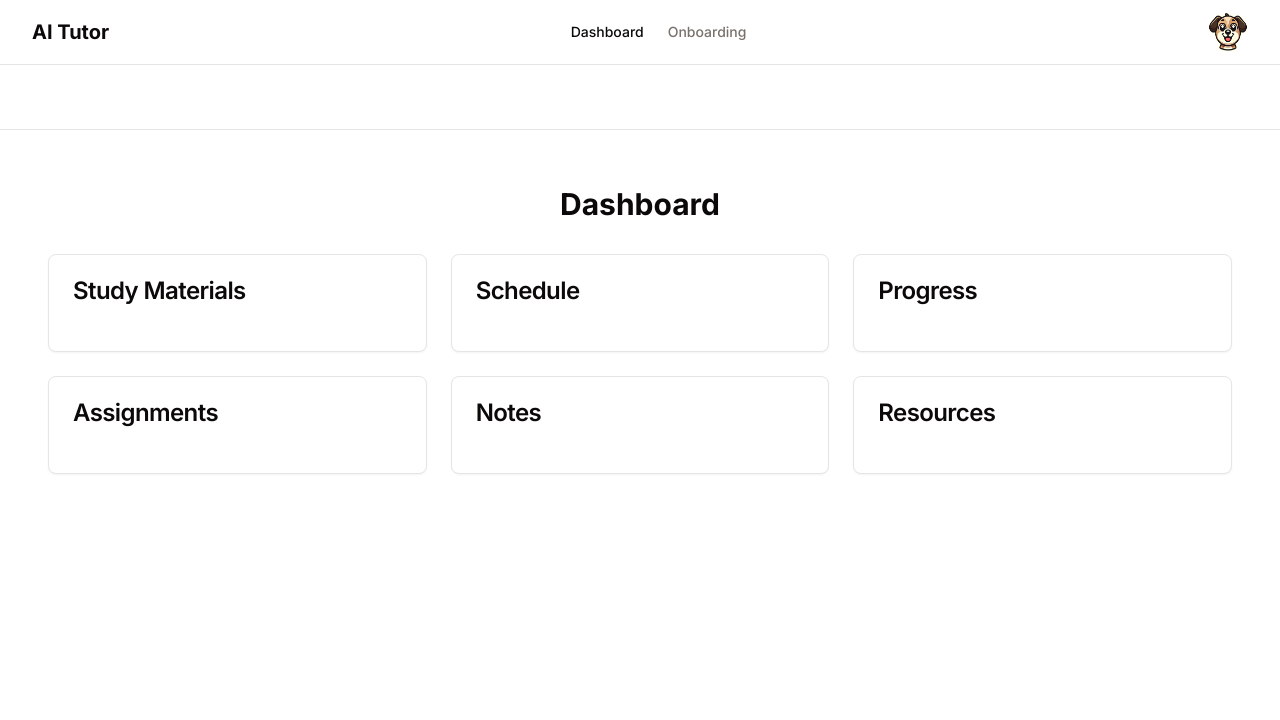
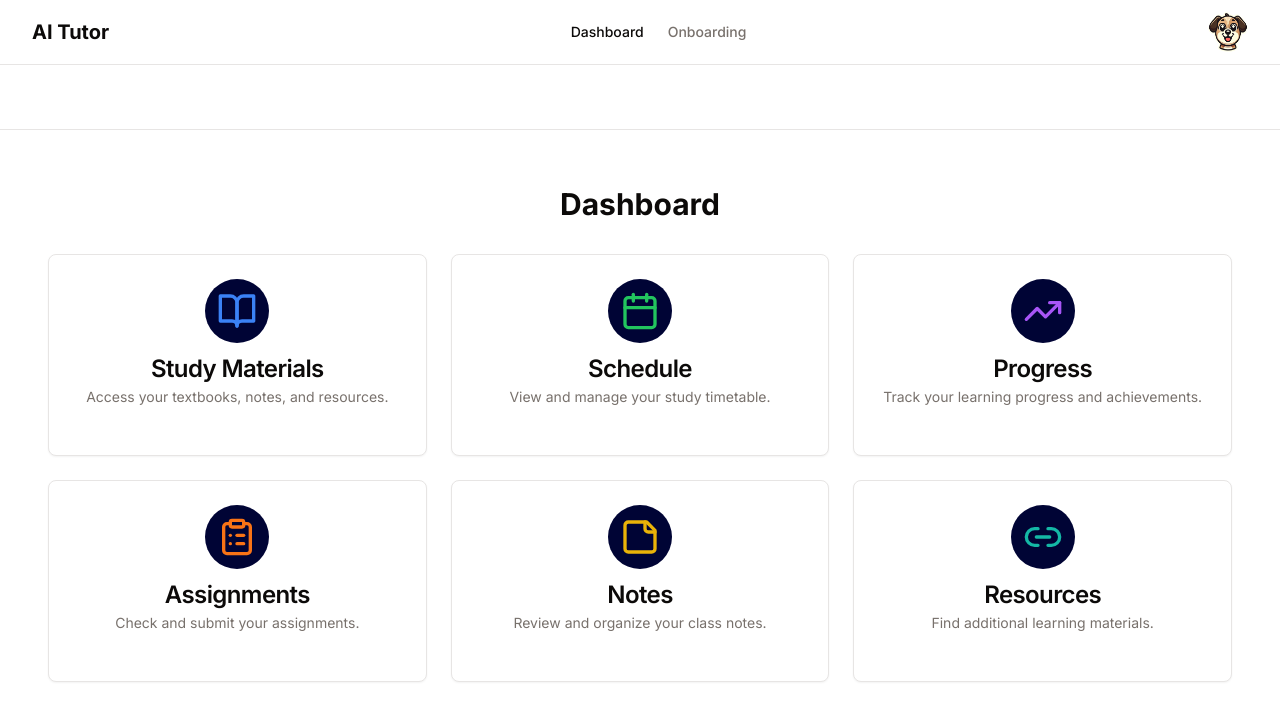
Before and after one commit to Lelekhoa1812/AI-Tutor, a Next.js app in the folder ai-tutor/: page /dashboard in a window 1280 px wide. Shown: the top 720 px of the page. Built offline with nearby package versions, Linux system fonts and the light colour scheme; no server answers.

Commit message:
Upd dashboard with descriptive icons

```diff
--- a/ai-tutor/src/app/dashboard/page.tsx
+++ b/ai-tutor/src/app/dashboard/page.tsx
@@ -4,6 +4,7 @@ import { useState, useEffect, Suspense } from 'react'
 import { useSearchParams } from 'next/navigation'
 import { Card, CardContent, CardHeader, CardTitle } from '@/components/ui/card'
 import { ClassroomModal } from '@/components/classroom/ClassroomModal'
+import { BookOpen, Calendar, TrendingUp, ClipboardList, StickyNote, Link2 } from 'lucide-react'
 
 interface Classroom {
   id: string
@@ -11,6 +12,39 @@ interface Classroom {
   gradeLevel: string
   subject: string
 }
+
+const cardData = [
+  {
+    title: "Study Materials",
+    description: "Access your textbooks, notes, and resources.",
+    icon: <BookOpen className="h-10 w-10 text-blue-500" />,
+  },
+  {
+    title: "Schedule",
+    description: "View and manage your study timetable.",
+    icon: <Calendar className="h-10 w-10 text-green-500" />,
+  },
+  {
+    title: "Progress",
+    description: "Track your learning progress and achievements.",
+    icon: <TrendingUp className="h-10 w-10 text-purple-500" />,
+  },
+  {
+    title: "Assignments",
+    description: "Check and submit your assignments.",
+    icon: <ClipboardList className="h-10 w-10 text-orange-500" />,
+  },
+  {
+    title: "Notes",
+    description: "Review and organize your class notes.",
+    icon: <StickyNote className="h-10 w-10 text-yellow-500" />,
+  },
+  {
+    title: "Resources",
+    description: "Find additional learning materials.",
+    icon: <Link2 className="h-10 w-10 text-teal-500" />,
+  },
+]
 
 function DashboardContent() {
   const searchParams = useSearchParams()
@@ -71,60 +105,20 @@ function DashboardContent() {
       <h1 className="text-3xl font-bold text-center mb-8">Dashboard</h1>
 
       <div className="grid grid-cols-1 md:grid-cols-2 lg:grid-cols-3 gap-6">
-        {/* Content Cards */}
-        <Card>
-          <CardHeader>
-            <CardTitle>Study Materials</CardTitle>
-          </CardHeader>
-          <CardContent>
-            {/* Add study materials content */}
-          </CardContent>
-        </Card>
-
-        <Card>
-          <CardHeader>
-            <CardTitle>Schedule</CardTitle>
-          </CardHeader>
-          <CardContent>
-            {/* Add schedule content */}
-          </CardContent>
-        </Card>
-
-        <Card>
-          <CardHeader>
-            <CardTitle>Progress</CardTitle>
-          </CardHeader>
-          <CardContent>
-            {/* Add progress content */}
-          </CardContent>
-        </Card>
-
-        <Card>
-          <CardHeader>
-            <CardTitle>Assignments</CardTitle>
-          </CardHeader>
-          <CardContent>
-            {/* Add assignments content */}
-          </CardContent>
-        </Card>
-
-        <Card>
-          <CardHeader>
-            <CardTitle>Notes</CardTitle>
-          </CardHeader>
-          <CardContent>
-            {/* Add notes content */}
-          </CardContent>
-        </Card>
-
-        <Card>
-          <CardHeader>
-            <CardTitle>Resources</CardTitle>
-          </CardHeader>
-          <CardContent>
-            {/* Add resources content */}
-          </CardContent>
-        </Card>
+        {cardData.map((card) => (
+          <Card key={card.title} className="hover:shadow-lg transition-shadow">
+            <CardHeader className="flex flex-col items-center">
+              <div className="mb-2 rounded-full bg-muted bg-secondary p-3 flex items-center justify-center">
+                {card.icon}
+              </div>
+              <CardTitle className="text-center">{card.title}</CardTitle>
+              <p className="text-sm text-muted-foreground text-center mt-1">{card.description}</p>
+            </CardHeader>
+            <CardContent>
+              {/* Add card-specific content here */}
+            </CardContent>
+          </Card>
+        ))}
       </div>
 
       {selectedClassroom && (
```
